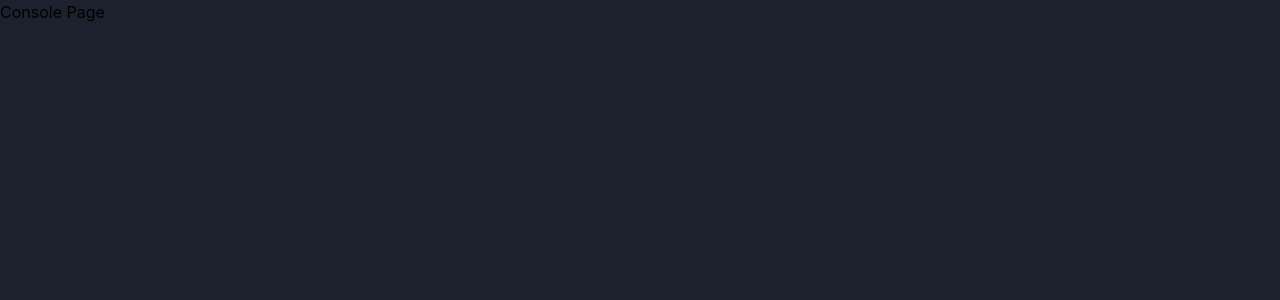
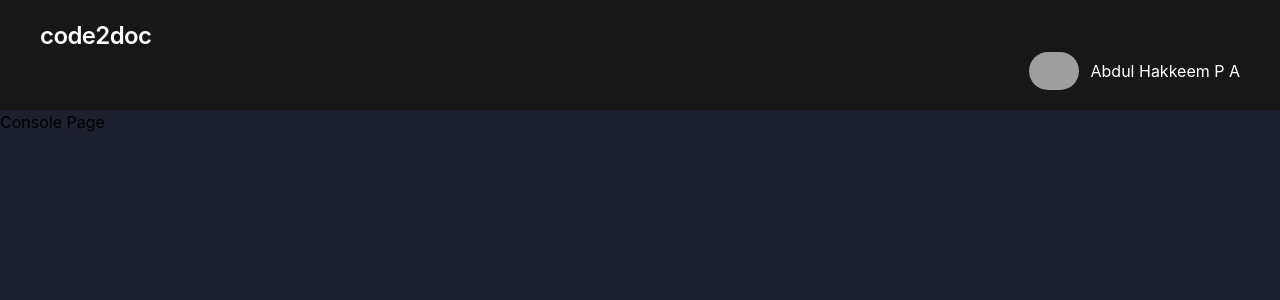
Before and after one commit to abdulhakkeempa/github-to-latex, a React (Create React App) app in the folder code-to-doc/: page /console in a window 1280 px wide. Shown: the top 300 px of the page. Built offline with nearby package versions, Linux system fonts and the light colour scheme; grey boxes are pictures that could not be loaded.

Commit message:
added navbar

```diff
--- /dev/null
+++ b/code-to-doc/src/components/Navbar/Navbar.js
@@ -0,0 +1,31 @@
+import { useState } from 'react';
+
+export default function Navbar() {
+  const [isOpen, setIsOpen] = useState(false);
+
+  return (
+    <nav className="flex items-center justify-between flex-wrap p-5 md:px-10 bg-neutral-900 ">
+      <div className="hidden lg:block flex items-center flex-shrink-0 text-white mr-6">
+        <a className="font-semibold text-2xl tracking-tight" href="/">code2doc</a>
+      </div>
+      <div className="block w-full block flex-grow flex items-center justify-end w-auto">
+        <div className="text-base lg:flex-grow lg:flex lg:justify-end lg:space-x-7">
+          <div className='flex gap-x-3 items-center justify-center cursor-pointer' onClick={() => setIsOpen(!isOpen)}>
+            <div className=''>
+              <img src='https://avatars.githubusercontent.com/u/92361680?v=4' width='50' height='50' className='rounded-full'/>
+            </div>
+            <div  className='cursor-pointer'>
+              <h1 className='text-base text-white'>Abdul Hakkeem P A</h1>
+              {isOpen && (
+                <div className='absolute right-0 mt-10 mr-2 lg:mr-7 py-2 w-48 bg-indigo-950 rounded-lg shadow-xl text-white'>
+                  <a href="/dashboard" className='transition-colors duration-200 block px-4 py-2 text-normal text-white rounded hover:bg-purple-500 hover:text-gray '>Dashboard</a>
+                  <a href="#" className='transition-colors duration-200 block px-4 py-2 text-normal text-white rounded hover:bg-purple-500 hover:text-gray '>Logout</a>
+                </div>
+              )}
+            </div>
+          </div>
+        </div>
+      </div>
+    </nav>
+  )
+}
--- a/code-to-doc/src/pages/Console/Console.js
+++ b/code-to-doc/src/pages/Console/Console.js
@@ -1,8 +1,10 @@
 import React from 'react';
+import Navbar from '../../components/Navbar/Navbar';
 
 function Console() {
   return (
     <div>
+      <Navbar/>
       <h1>Console Page</h1>
     </div>
   );
```
